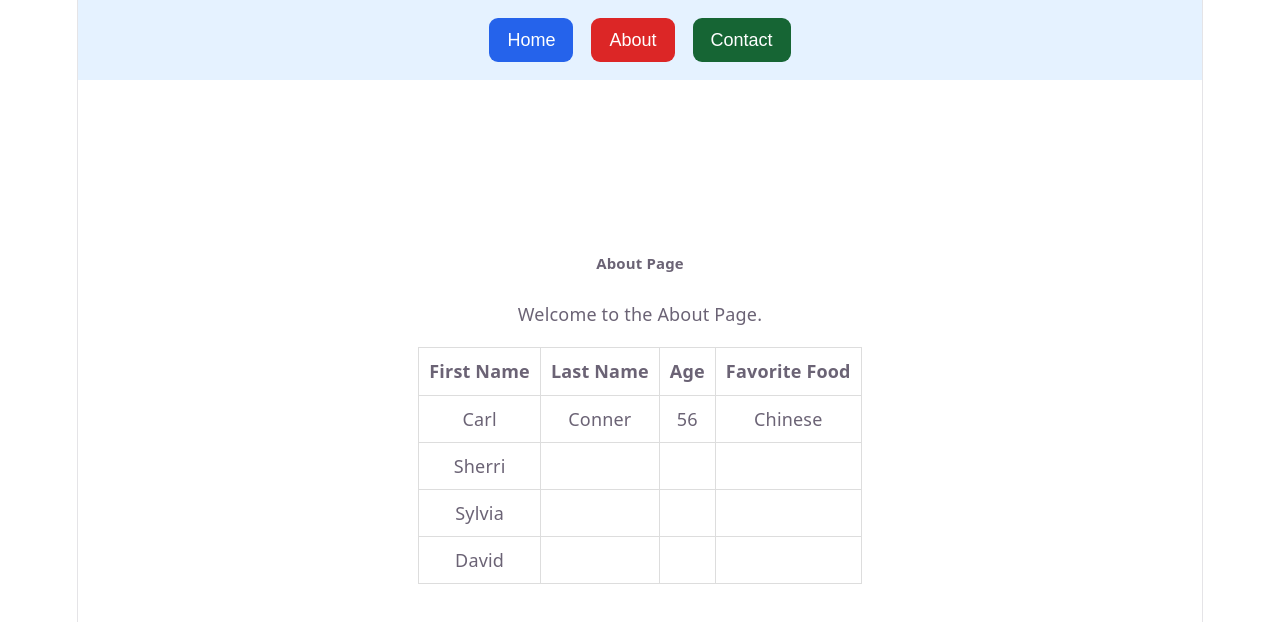
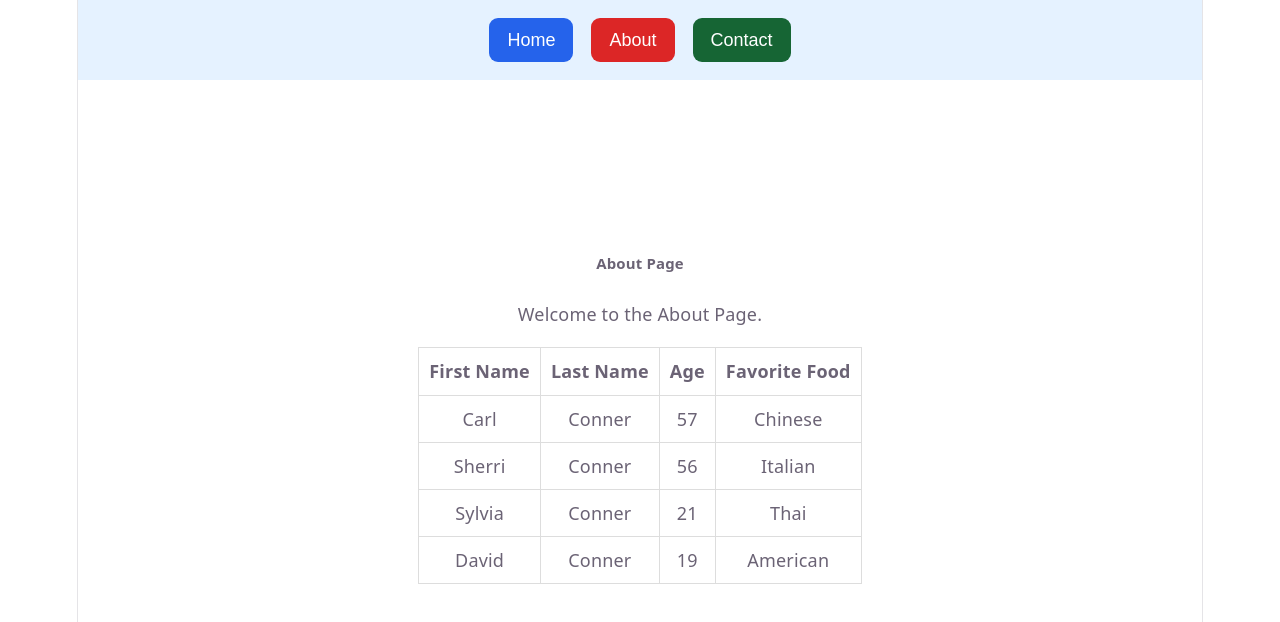
Before and after one commit to carldconner/React_test2, a React (Vite) app in the folder react-test2/: page /about in a window 1280 px wide. Shown: the top 622 px of the page. Built offline with nearby package versions, Linux system fonts and the light colour scheme.

Commit message:
fix: update about table

```diff
--- a/react-test2/src/About.jsx
+++ b/react-test2/src/About.jsx
@@ -22,26 +22,26 @@ function About() {
             <tr>
               <td style={{ border: '1px solid #ddd', padding: '10px' }}>Carl</td>
               <td style={{ border: '1px solid #ddd', padding: '10px' }}>Conner</td>
-              <td style={{ border: '1px solid #ddd', padding: '10px' }}>56</td>
+              <td style={{ border: '1px solid #ddd', padding: '10px' }}>57</td>
               <td style={{ border: '1px solid #ddd', padding: '10px' }}>Chinese</td>
             </tr>
             <tr>
               <td style={{ border: '1px solid #ddd', padding: '10px' }}>Sherri</td>
-              <td style={{ border: '1px solid #ddd', padding: '10px' }}></td>
-              <td style={{ border: '1px solid #ddd', padding: '10px' }}></td>
-              <td style={{ border: '1px solid #ddd', padding: '10px' }}></td>
+              <td style={{ border: '1px solid #ddd', padding: '10px' }}>Conner</td>
+              <td style={{ border: '1px solid #ddd', padding: '10px' }}>56</td>
+              <td style={{ border: '1px solid #ddd', padding: '10px' }}>Italian</td>
             </tr>
             <tr>
               <td style={{ border: '1px solid #ddd', padding: '10px' }}>Sylvia</td>
-              <td style={{ border: '1px solid #ddd', padding: '10px' }}></td>
-              <td style={{ border: '1px solid #ddd', padding: '10px' }}></td>
-              <td style={{ border: '1px solid #ddd', padding: '10px' }}></td>
+              <td style={{ border: '1px solid #ddd', padding: '10px' }}>Conner</td>
+              <td style={{ border: '1px solid #ddd', padding: '10px' }}>21</td>
+              <td style={{ border: '1px solid #ddd', padding: '10px' }}>Thai</td>
             </tr>
             <tr>
               <td style={{ border: '1px solid #ddd', padding: '10px' }}>David</td>
-              <td style={{ border: '1px solid #ddd', padding: '10px' }}></td>
-              <td style={{ border: '1px solid #ddd', padding: '10px' }}></td>
-              <td style={{ border: '1px solid #ddd', padding: '10px' }}></td>
+              <td style={{ border: '1px solid #ddd', padding: '10px' }}>Conner</td>
+              <td style={{ border: '1px solid #ddd', padding: '10px' }}>19</td>
+              <td style={{ border: '1px solid #ddd', padding: '10px' }}>American</td>
             </tr>
           </tbody>
         </table>
```
